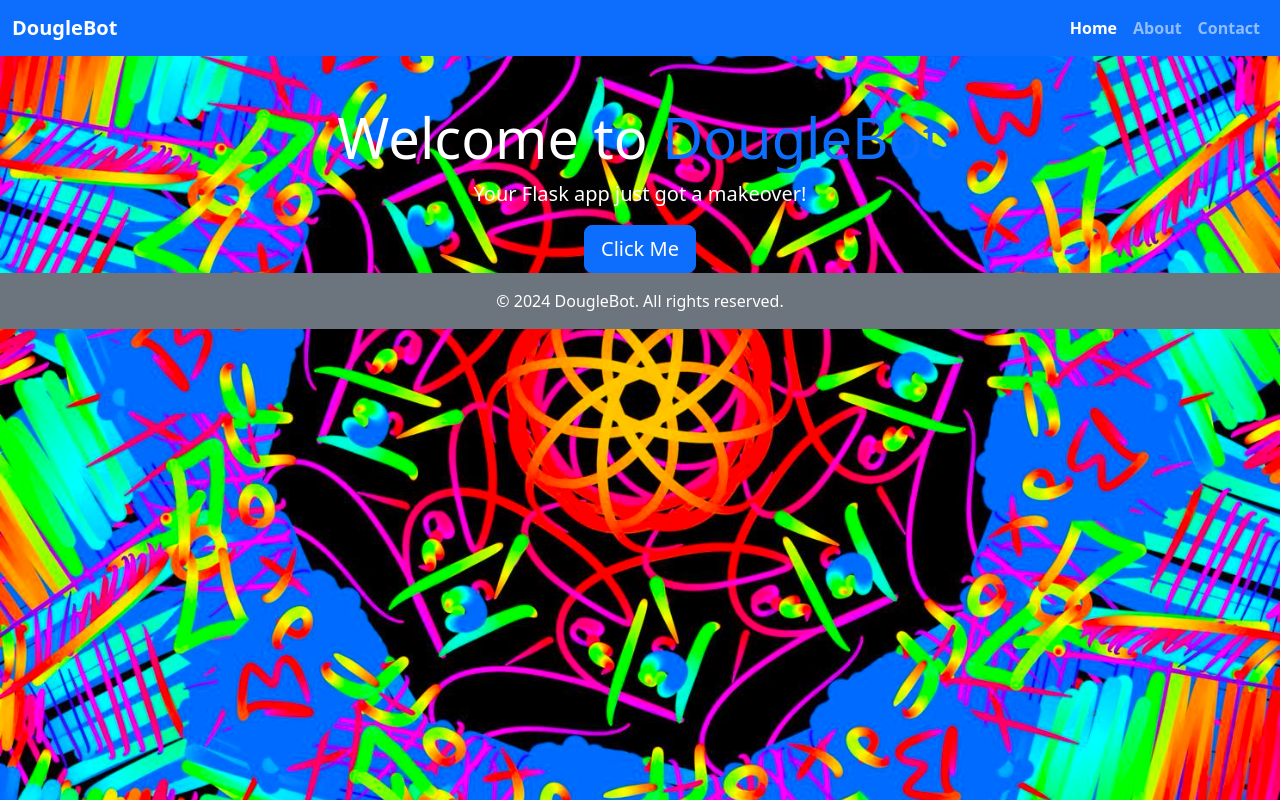
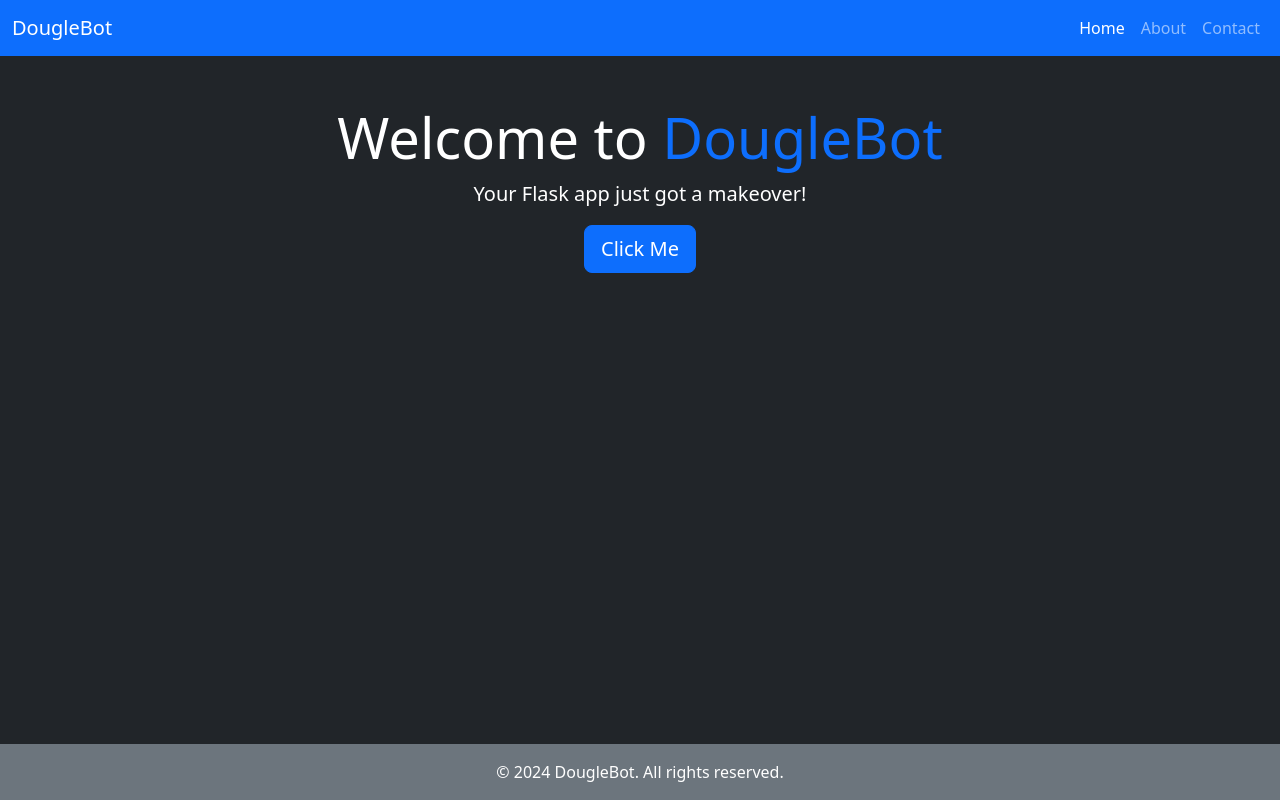
Before and after one commit to DougleBot/DougleBot, a Flask app: page / in a window 1280 px wide. Run offline with Flask 3, Linux system fonts and the light colour scheme.

Commit message:
CompleteDougleBotRefresh1.1
Front End Rework, Enjoy.

```diff
--- a/app/static/css/styles.css
+++ b/app/static/css/styles.css
@@ -1,9 +1,17 @@
-body {
-    background: url('/static/images/background.jpg') no-repeat center center fixed;
-    background-size: cover;
-    color: white;
+html, body {
+    height: 100%;
+    margin: 0;
+    display: flex;
+    flex-direction: column;
 }
 
-.navbar {
-    font-weight: bold;
+main {
+    flex: 1; /* Pushes the footer down */
 }
+
+footer {
+    background: #343a40;
+    color: white;
+    padding: 1rem;
+    text-align: center;
+}
--- a/app/templates/index.html
+++ b/app/templates/index.html
@@ -6,12 +6,13 @@
     <title>{{ title }}</title>
     <!-- Bootstrap CSS -->
     <link href="https://cdn.jsdelivr.net/npm/bootstrap@5.3.2/dist/css/bootstrap.min.css" rel="stylesheet">
+    <!-- Animate.css for animations -->
     <link rel="stylesheet" href="https://cdnjs.cloudflare.com/ajax/libs/animate.css/4.1.1/animate.min.css">
+    <!-- Custom CSS -->
     <link rel="stylesheet" href="{{ url_for('static', filename='css/styles.css') }}">
-
-
 </head>
-<body class="bg-dark text-white">
+<body class="bg-dark text-white d-flex flex-column min-vh-100">
+    <!-- Navbar -->
     <nav class="navbar navbar-expand-lg navbar-dark bg-primary">
         <div class="container-fluid">
             <a class="navbar-brand" href="#">DougleBot</a>
@@ -34,19 +35,21 @@
         </div>
     </nav>
 
-    <div class="container text-center mt-5">
+    <!-- Main Content -->
+    <main class="container text-center mt-5 flex-grow-1">
         <h1 class="display-4 animate__animated animate__bounce">Welcome to <span class="text-primary">{{ title }}</span></h1>
-
         <p class="lead">Your Flask app just got a makeover!</p>
         <a href="#" class="btn btn-primary btn-lg">Click Me</a>
-    </div>
-    <!-- Bootstrap JS -->
-    <script src="https://cdn.jsdelivr.net/npm/bootstrap@5.3.2/dist/js/bootstrap.bundle.min.js"></script>
+    </main>
+
+    <!-- Footer -->
     <footer class="footer mt-auto py-3 bg-secondary text-white text-center">
         <div class="container">
             <span>&copy; {{ year }} DougleBot. All rights reserved.</span>
         </div>
     </footer>
 
+    <!-- Bootstrap JS -->
+    <script src="https://cdn.jsdelivr.net/npm/bootstrap@5.3.2/dist/js/bootstrap.bundle.min.js"></script>
 </body>
 </html>
```
